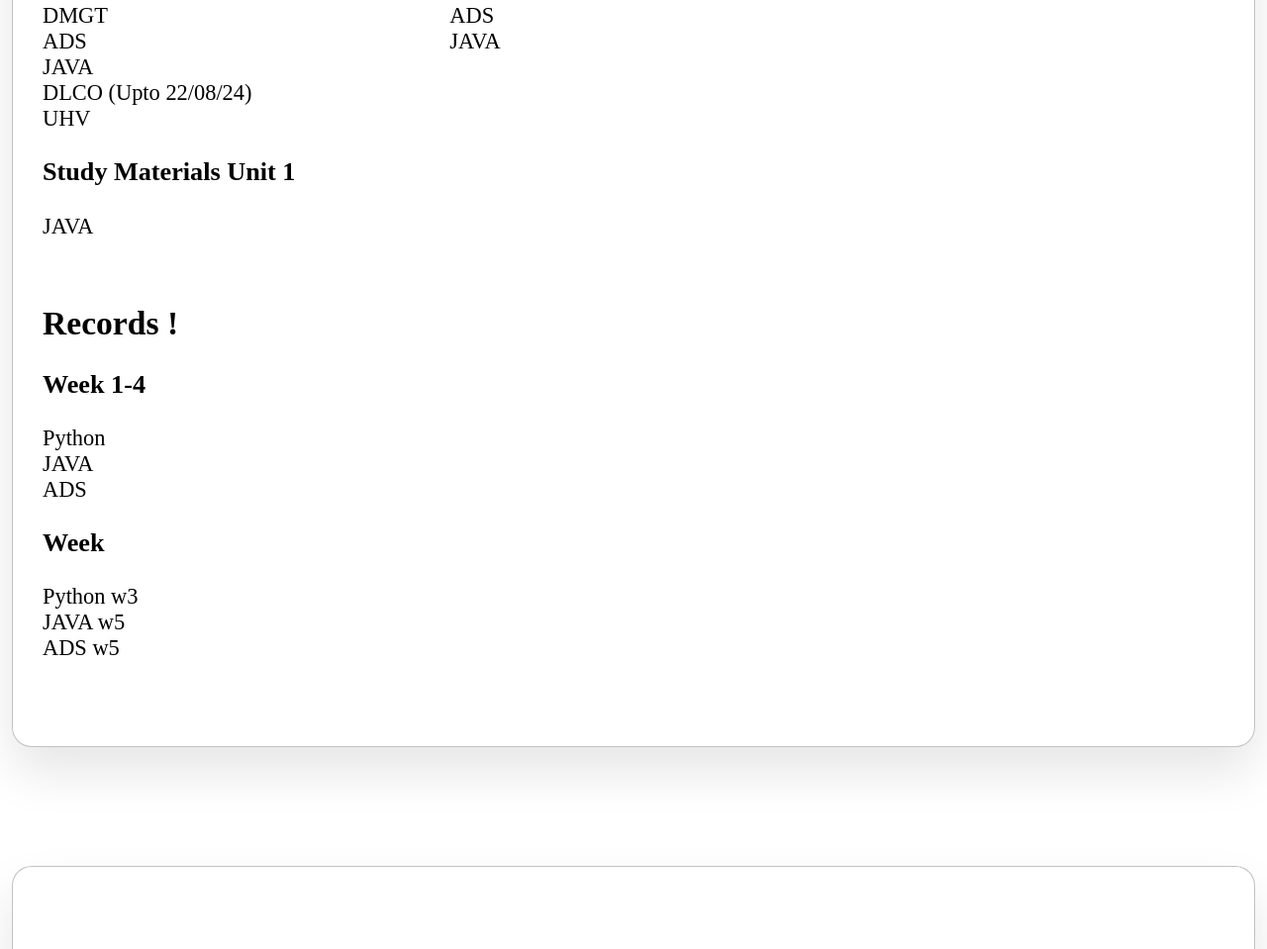
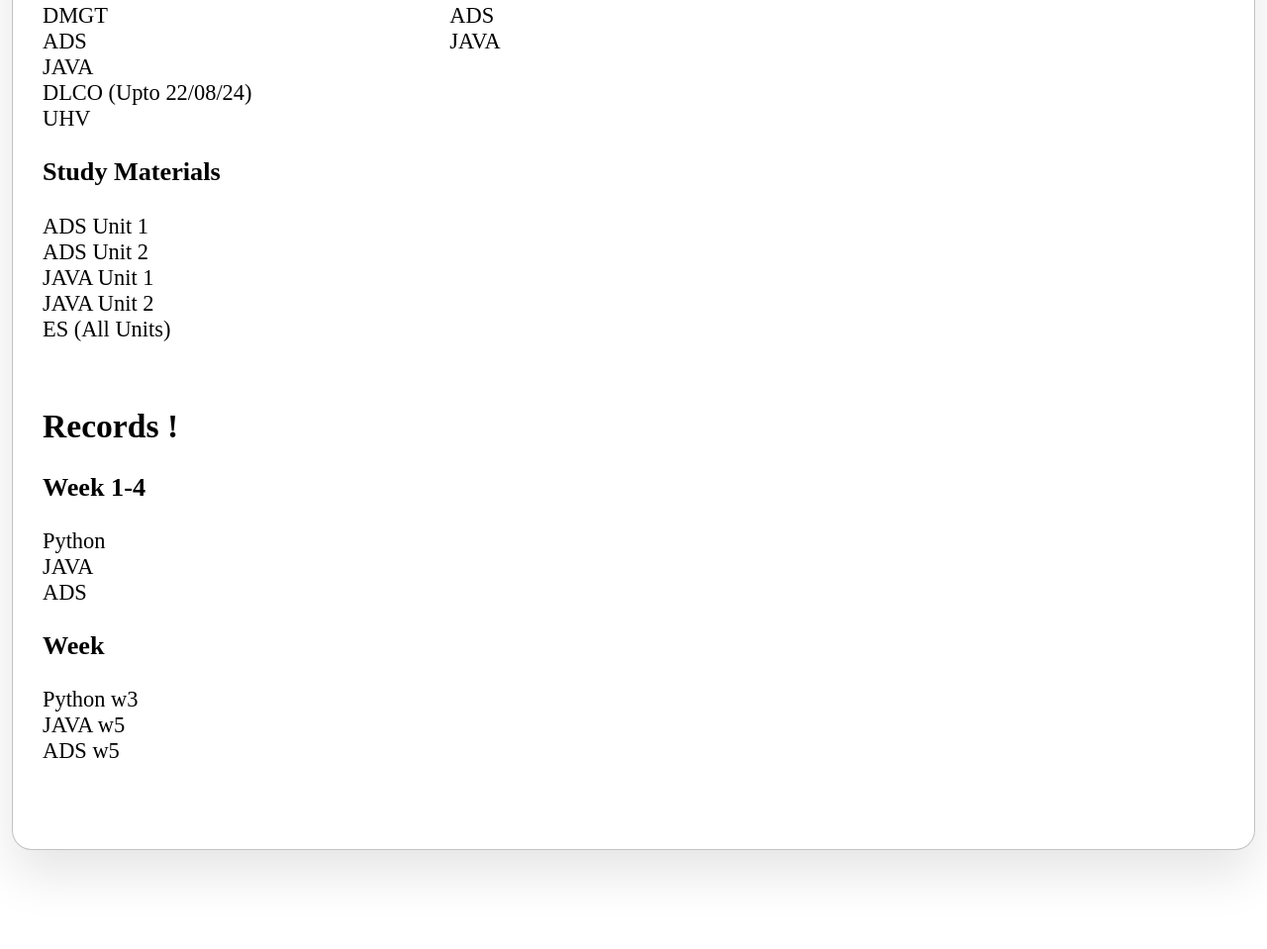
Before and after one commit to yeswanth49/pecup, a plain HTML site: page index.html in a window 1280 px wide. Shown: the part 2287-3246 px from the top of the page at 99% size. Drawn offline with Linux system fonts and the light colour scheme.

Commit message:
updated study materials

```diff
--- a/index.html
+++ b/index.html
@@ -185,16 +185,19 @@
                             target="_blank">UHV</a></li>
                     <br>
                 </ul>
-                <h3>Study Materials Unit 1</h3>
+                <h3>Study Materials</h3>
                 <ul>
                     <!-- <li><a href="https://drive.google.com/file/d/1DYCjZ31IYQLlbUW9HSBUOuL_FxcJU0Vs/view?usp=sharing"
-                            target="_blank">DMGT</a></li>
-                    <li><a href="https://drive.google.com/file/d/1F1Xzi8SkGvjddH6mJP8AiZrn9js_yUy_/view?usp=sharing"
-                            target="_blank">ADS</a></li> -->
-                    <li><a href="https://drive.google.com/file/d/1ApqIWuo4pinJ2Jgx7kGFjoen23-D9bCy/view?usp=sharing" target="_blank">JAVA</a></li>
-                    <!-- <li><a href="https://drive.google.com/file/d/1FJIEvxeY_gdgoj16MbRtL7sMkMwdWx1A/view?usp=sharing" target="_blank">DLCO (Upto 22/08/24)</a></li>
-                    <li><a href="https://drive.google.com/file/d/1EP4j8XBprgcPkEGVvUbe5LTjtqGFT8YV/view?usp=sharing"
-                            target="_blank">UHV</a></li> -->
+                            target="_blank">DMGT</a></li> -->
+                    <li><a href="https://drive.google.com/file/d/1LWvsxdonRgk8XwUttSdk76HBAUnkCzvn/view?usp=sharing"
+                            target="_blank">ADS Unit 1</a></li>
+                    <li><a href="https://drive.google.com/file/d/1Ld2DVnQHO3Vm9jinaN316eBE9kmfbfpI/view?usp=sharing"
+                            target="_blank">ADS Unit 2</a></li>
+                    <li><a href="https://drive.google.com/file/d/1ApqIWuo4pinJ2Jgx7kGFjoen23-D9bCy/view?usp=sharing" target="_blank">JAVA Unit 1</a></li>
+                    <li><a href="https://drive.google.com/file/d/1Lea94asaJ3xuu0BAbsPG9QafptfF73IS/view?usp=sharing" target="_blank">JAVA Unit 2</a></li>
+                    <!-- <li><a href="https://drive.google.com/file/d/1FJIEvxeY_gdgoj16MbRtL7sMkMwdWx1A/view?usp=sharing" target="_blank">DLCO (Upto 22/08/24)</a></li> -->
+                    <li><a href="https://drive.google.com/file/d/1LRd3ZvKiEHD6iovd3yIFnuxCBNX_ioZy/view?usp=sharing"
+                            target="_blank">ES (All Units) </a></li>
                     <br>
                 </ul>
                 <!-- <h3>Unit 4</h3>
```
